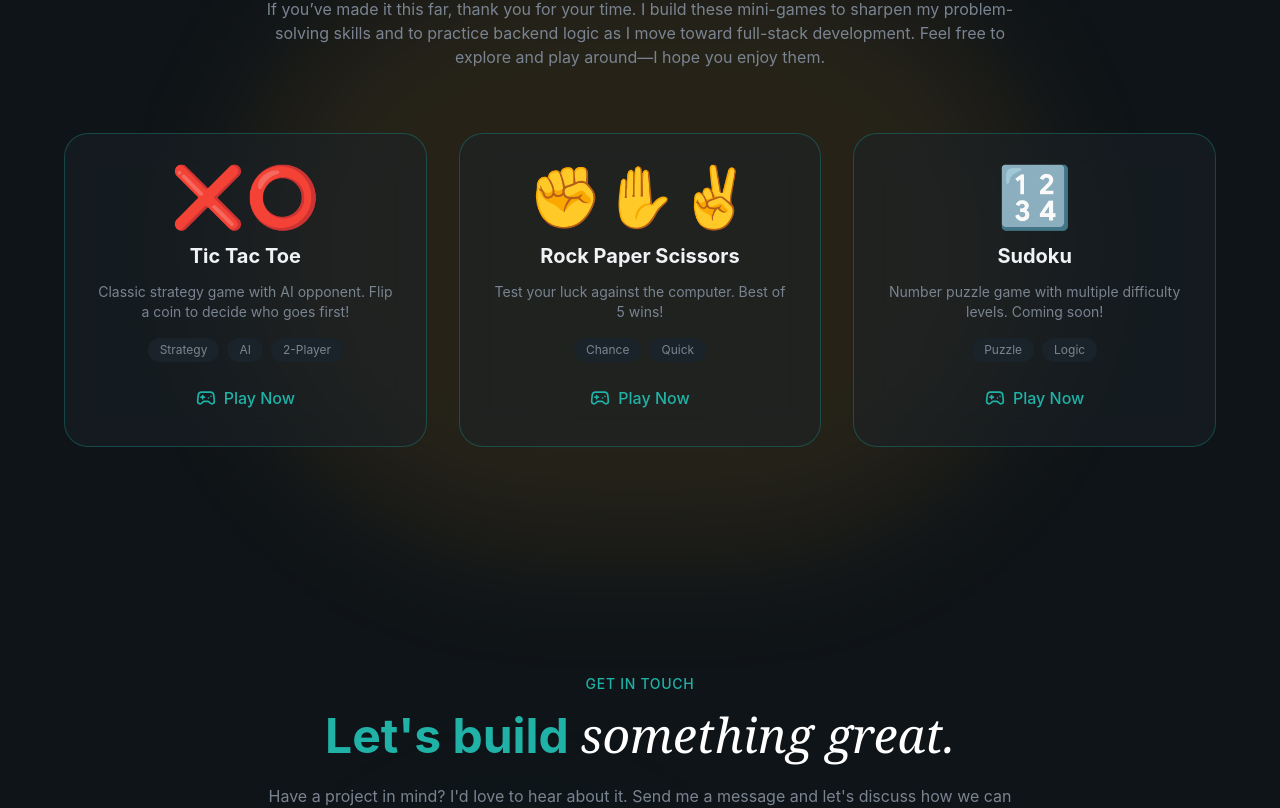
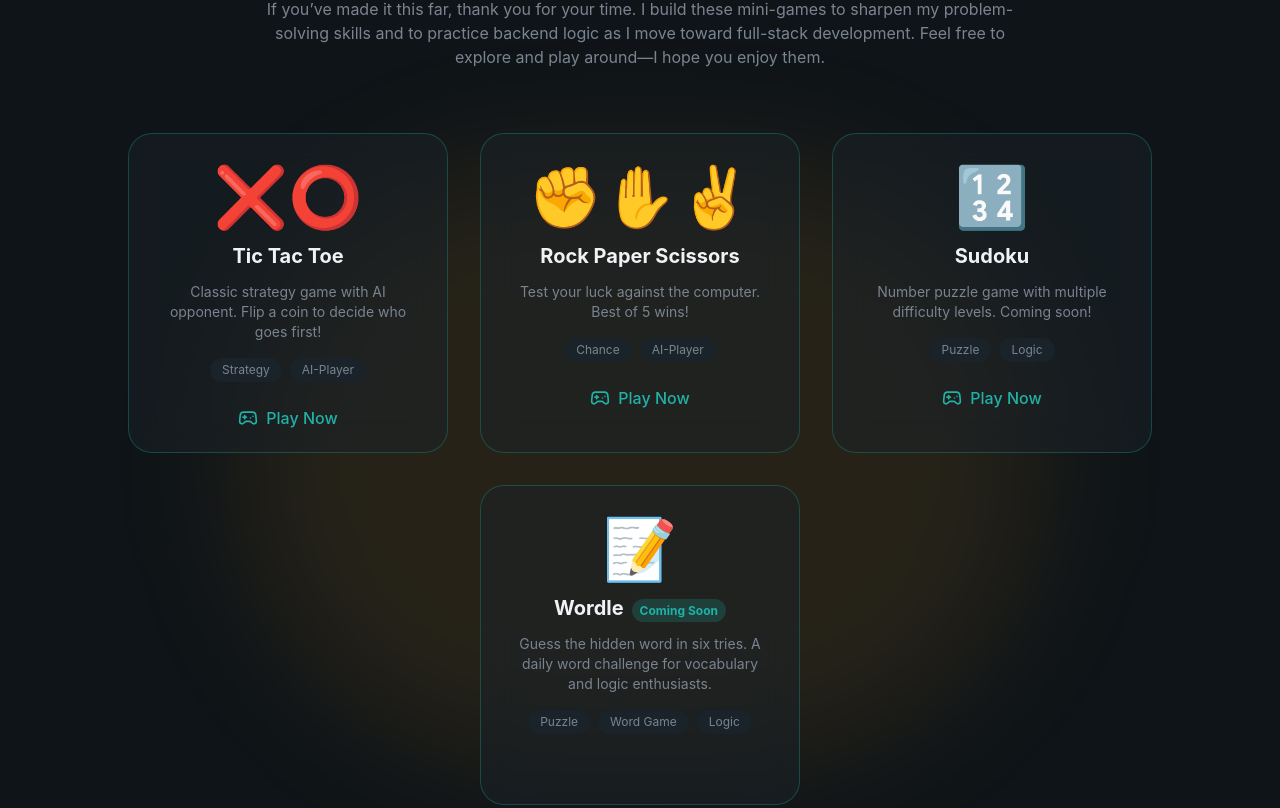
Before and after one commit to Dpolley99/portfolio, a React (Vite) app: page / in a window 1280 px wide. Shown: the part 5799-6607 px from the top of the page. Built offline with nearby package versions, Linux system fonts and the light colour scheme.

Commit message:
Games.jsx

```diff
--- a/src/sections/Games.jsx
+++ b/src/sections/Games.jsx
@@ -12,7 +12,7 @@
     description: "Classic strategy game with AI opponent. Flip a coin to decide who goes first!",
     icon: "❌⭕",
     component: TicTacToe,
-    tags: ["Strategy", "AI", "2-Player"],
+    tags: ["Strategy", "AI-Player"],
   },
   {
     id: "rps",
@@ -20,7 +20,7 @@
     description: "Test your luck against the computer. Best of 5 wins!",
     icon: "✊✋✌️",
     component: RockPaperScissors,
-    tags: ["Chance", "Quick"],
+    tags: ["Chance", "AI-Player"],
   },
   {
     id: "sudoku",
@@ -29,6 +29,15 @@
     icon: "🔢",
     component: Sudoku,
     tags: ["Puzzle", "Logic"],
+  },
+  {
+    id: "wordle",
+    title: "Wordle",
+    description: "Guess the hidden word in six tries. A daily word challenge for vocabulary and logic enthusiasts.",
+    icon: "📝",
+    component: null,
+    tags: ["Puzzle", "Word Game", "Logic"],
+    comingSoon: true,
   },
 ];
 
@@ -67,14 +76,14 @@
         </div>
 
         {/* Games Grid */}
-        <div className="grid md:grid-cols-2 lg:grid-cols-3 gap-8 max-w-6xl mx-auto">
+        <div className="flex flex-wrap justify-center gap-8 max-w-6xl mx-auto">
           {games.map((game, index) => (
             <div
               key={game.id}
               className={`glass rounded-3xl p-8 border border-primary/30 hover:border-primary/50 transition-all duration-300 hover:-translate-y-1 animate-fade-in ${
-                game.comingSoon ? 'opacity-60 cursor-not-allowed' : 'cursor-pointer'
-              }`}
-              style={{ animationDelay: `${(index + 3) * 100}ms` }}
+        game.comingSoon ? "opacity-60 cursor-not-allowed" : "cursor-pointer"
+      }`}
+              style={{ animationDelay: `${(index + 3) * 100}ms`, width: "320px", height: "320px"}}
               onClick={() => openGame(game)}
             >
               {/* Game Icon */}
```
